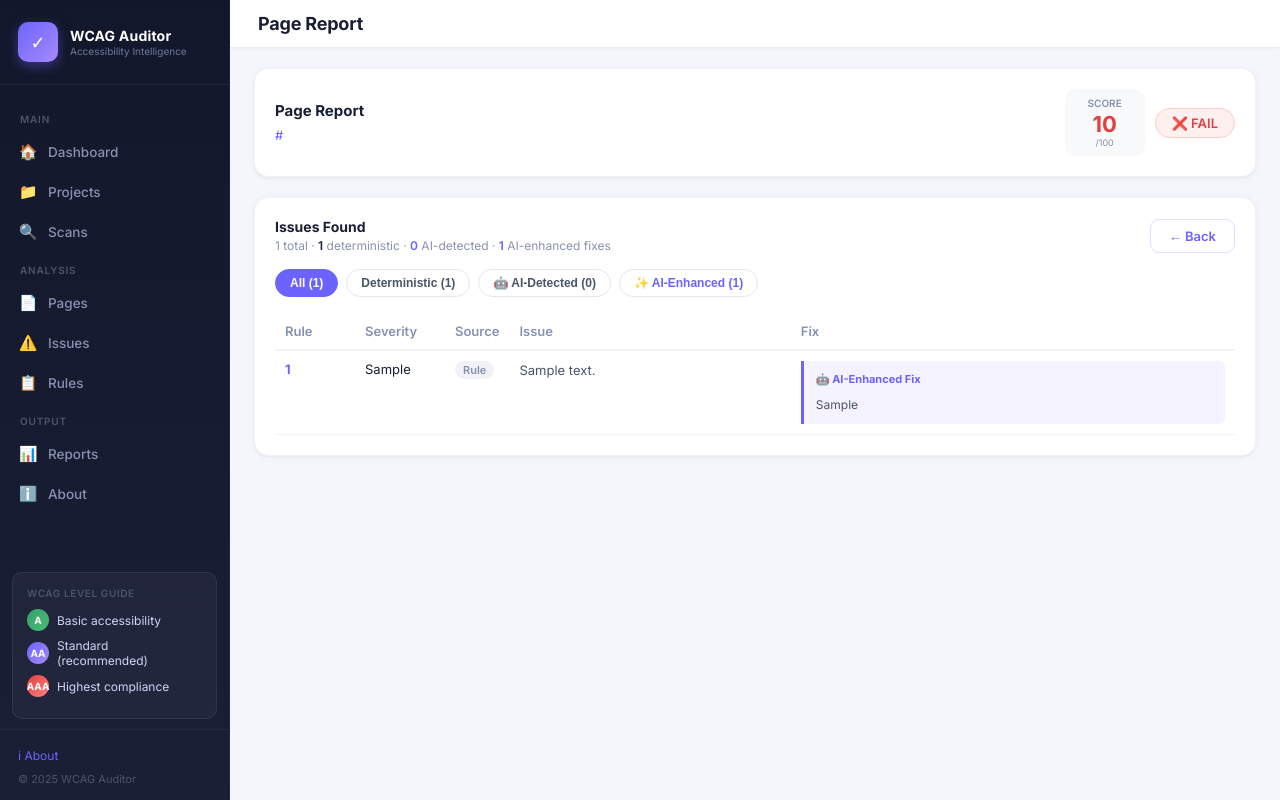
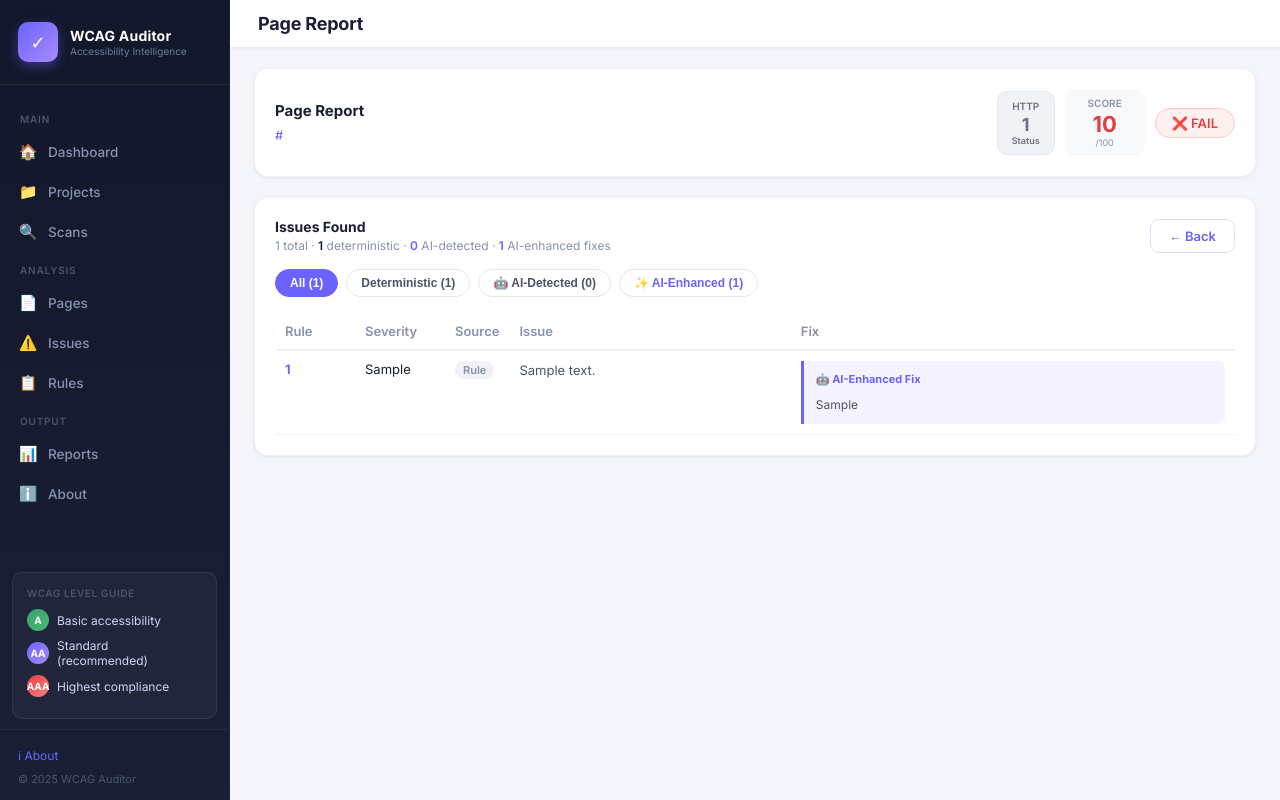
Before and after one commit to Jash107-dev/WCAG_auditor, a Django app: page /reporting/page/1/ in a window 1280 px wide. Run offline with Django 5.2, Linux system fonts and the light colour scheme; tables that the repository leaves empty hold one stand-in row (values such as "Sample post"); parts of the project's set-up code (start-up, migrations or seed data) failed here and were passed over.

Commit message:
feat: store and display HTTP response code on page report

```diff
--- a/core/models.py
+++ b/core/models.py
@@ -46,6 +46,7 @@ class Page(models.Model):
     project = models.ForeignKey(Project, on_delete=models.CASCADE)
     url = models.URLField(max_length=2000)
     html_snapshot = models.TextField()
+    http_status = models.IntegerField(null=True, blank=True)
     status = models.CharField(max_length=20, default="pending")
     compliance_score = models.IntegerField(default=100)
     llm_status = models.CharField(
--- a/templates/reporting/page_report.html
+++ b/templates/reporting/page_report.html
@@ -11,6 +11,34 @@
             <a href="{{ page.url }}" target="_blank" style="font-size:13px; color:#6c63ff; text-decoration:none; word-break:break-all;">{{ page.url }}</a>
         </div>
         <div style="display:flex; align-items:center; gap:10px;">
+            <!-- HTTP Status Code -->
+            {% if page.http_status %}
+            <div style="text-align:center; border-radius:10px; padding:8px 14px;
+                background:{% if page.http_status == 200 %}#d1fae5{% elif page.http_status >= 300 and page.http_status < 400 %}#dbeafe{% elif page.http_status >= 400 %}#fee2e2{% else %}#f0f2f5{% endif %};
+                border:1px solid {% if page.http_status == 200 %}#6ee7b7{% elif page.http_status >= 300 and page.http_status < 400 %}#93c5fd{% elif page.http_status >= 400 %}#fca5a5{% else %}#e2e8f0{% endif %};">
+                <div style="font-size:10px; font-weight:600; margin-bottom:2px;
+                    color:{% if page.http_status == 200 %}#065f46{% elif page.http_status >= 300 and page.http_status < 400 %}#1e40af{% elif page.http_status >= 400 %}#991b1b{% else %}#6b7280{% endif %};">
+                    HTTP
+                </div>
+                <div style="font-size:18px; font-weight:800;
+                    color:{% if page.http_status == 200 %}#38a169{% elif page.http_status >= 300 and page.http_status < 400 %}#3b82f6{% elif page.http_status >= 400 %}#e53e3e{% else %}#6b7280{% endif %};">
+                    {{ page.http_status }}
+                </div>
+                <div style="font-size:9px; font-weight:600;
+                    color:{% if page.http_status == 200 %}#38a169{% elif page.http_status >= 300 and page.http_status < 400 %}#3b82f6{% elif page.http_status >= 400 %}#e53e3e{% else %}#6b7280{% endif %};">
+                    {% if page.http_status == 200 %}OK
+                    {% elif page.http_status == 301 %}Moved
+                    {% elif page.http_status == 302 %}Redirect
+                    {% elif page.http_status == 400 %}Bad Request
+                    {% elif page.http_status == 401 %}Unauthorized
+                    {% elif page.http_status == 403 %}Forbidden
+                    {% elif page.http_status == 404 %}Not Found
+                    {% elif page.http_status == 500 %}Server Error
+                    {% elif page.http_status == 503 %}Unavailable
+                    {% else %}Status{% endif %}
+                </div>
+            </div>
+            {% endif %}
             <!-- Compliance Score -->
             <div style="text-align:center; background:#f8f9fa; border-radius:10px; padding:8px 16px; min-width:80px;">
                 <div style="font-size:10px; color:#8892b0; font-weight:600; margin-bottom:2px;">SCORE</div>
```
Also changed, not shown: crawler/crawler.py (+4 -4 lines), crawler/fetcher.py (+13 -12 lines), core/migrations/0012_page_http_status.py (added).
